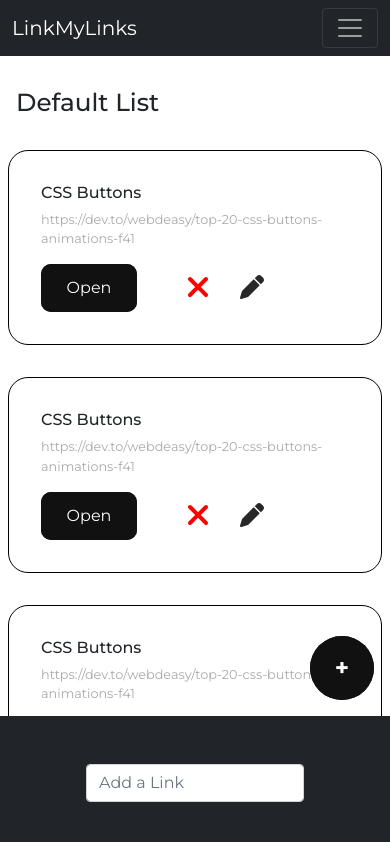
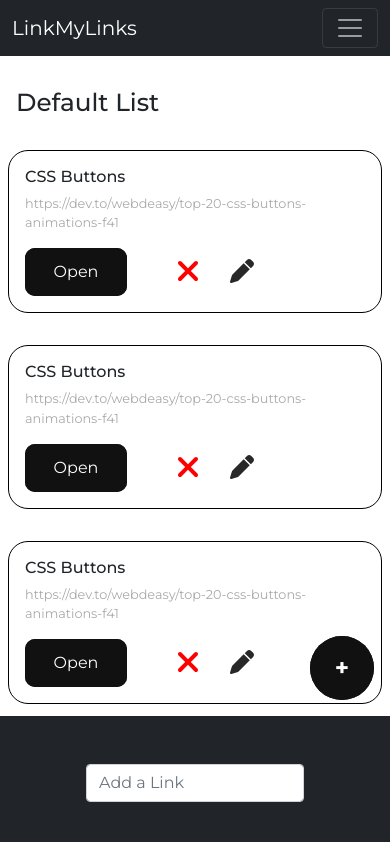
Before and after one commit to whysosaket/LinkMyLinks, a React (Create React App) app in the folder client/: page / in a window 390 px wide. Shown: the top 842 px of the page. Built offline with nearby package versions, Linux system fonts and the light colour scheme; the HTML template or start-up script is replaced by a standard one.

Commit message:
fixed css for mobile devices

```diff
--- a/client/src/components/AddLink/AddLink.css
+++ b/client/src/components/AddLink/AddLink.css
@@ -17,7 +17,7 @@
 }
 
 
-@media (max-aspect-ratio: 9/10) {
+@media (max-aspect-ratio: 11/10) {
   .hide-mob{
     display: none;
   }
--- a/client/src/components/LinkItem/LinkItem.css
+++ b/client/src/components/LinkItem/LinkItem.css
@@ -38,10 +38,15 @@
 }
 
 
-@media (max-aspect-ratio: 9/10){
+@media (max-aspect-ratio: 11/10){
     .link-item{
         max-width: 100%;
         display: block;
         margin: 2rem 0.5rem;
+        padding: 1rem;
+    }
+
+    .links-section{
+      padding-top: 1rem;
     }
 }
```
